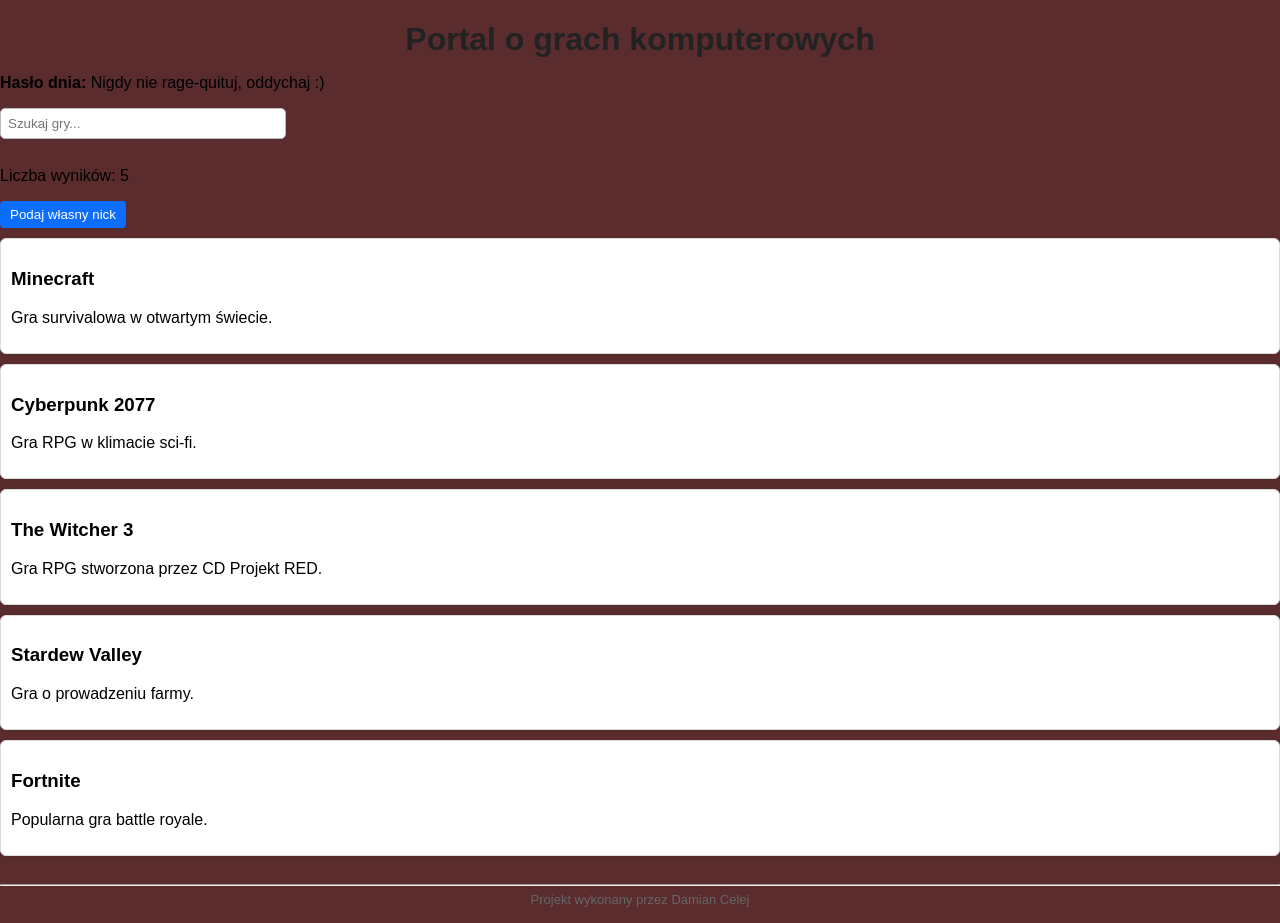
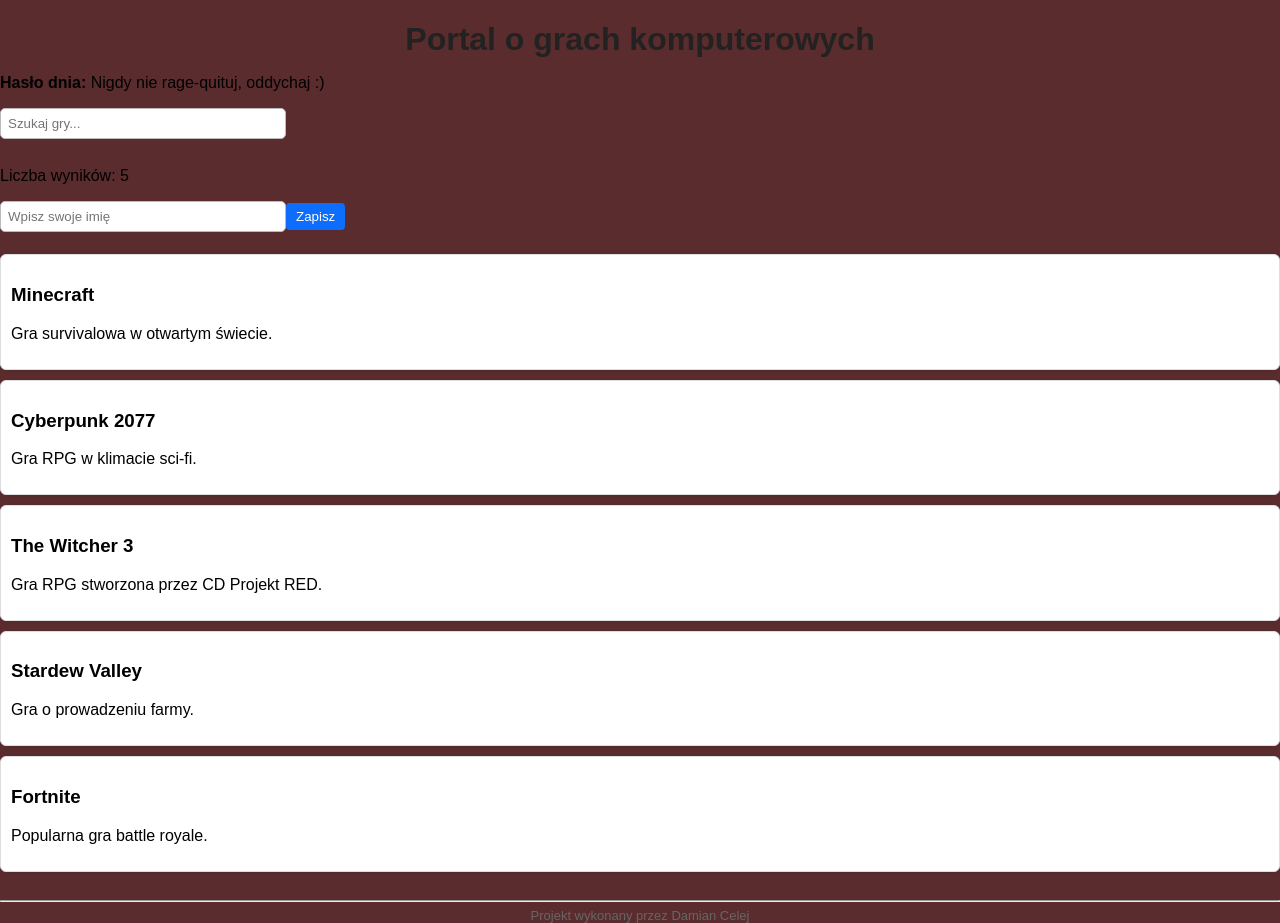
Before and after one commit to Damian-565/Damian-Celej-Strona_o_Grach, a React (Create React App) app: page / in a window 1280 px wide. Built offline with nearby package versions, Linux system fonts and the light colour scheme.

Commit message:
Update ButtonMsg.js

```diff
--- a/src/ButtonMsg.js
+++ b/src/ButtonMsg.js
@@ -1,45 +1,49 @@
-import React, {useState, useEffect} from "react"
+import React, { useState, useEffect } from "react";
 
-export default function ButtonMsg(){
+export default function ButtonMsg() {
+  const [imie, setImie] = useState("");
+  const [noweImie, setNoweImie] = useState("");
 
-const [imie, ustawImie] = useState("")
+  useEffect(() => {
+    const zapisaneImie = localStorage.getItem("imie");
+    if (zapisaneImie) {
+      setImie(zapisaneImie);
+    }
+  }, []);
 
-useEffect(()=>{
- let zapisaneImie = localStorage.getItem("imie")
- if(zapisaneImie){
-   ustawImie(zapisaneImie)
- }
-}, [])
+  const zapiszImie = () => {
+    if (noweImie === "") {
+      alert("Podaj swoje imię!");
+      return;
+    }
+    setImie(noweImie);
+    localStorage.setItem("imie", noweImie);
+    setNoweImie("");
+  };
 
+  const wyczyscImie = () => {
+    setImie("");
+    localStorage.removeItem("imie");
+  };
 
-
-function obsluzKlikniecie() {
-  const wpisaneImie = prompt("Podaj swoje imię:")
-  if (wpisaneImie === null || wpisaneImie === "") {
-    alert("Błąd podaj swoje imie")
-    return
-  }
-
-  localStorage.setItem("imie", wpisaneImie)
-  ustawImie(wpisaneImie)
+  return (
+    <div>
+      {imie !== "" ? (
+        <div>
+          <p>Cześć, {imie}!</p>
+          <button onClick={wyczyscImie}>Zmień imię</button>
+        </div>
+      ) : (
+        <div>
+          <input
+            type="text"
+            value={noweImie}
+            onChange={(e) => setNoweImie(e.target.value)}
+            placeholder="Wpisz swoje imię"
+          />
+          <button onClick={zapiszImie}>Zapisz</button>
+        </div>
+      )}
+    </div>
+  );
 }
-
-
-
-function resetuj(){
- localStorage.removeItem("imie")
- ustawImie("")
-}
-
-return(
-
-  <div>
-  {imie
-   ? <><p>Cześć, {imie}!</p><button onClick={resetuj}>Zmień nick</button></>
-   : <button onClick={obsluzKlikniecie}>Podaj własny nick</button>
-  }
- </div>
-
-)
-
-}
```
